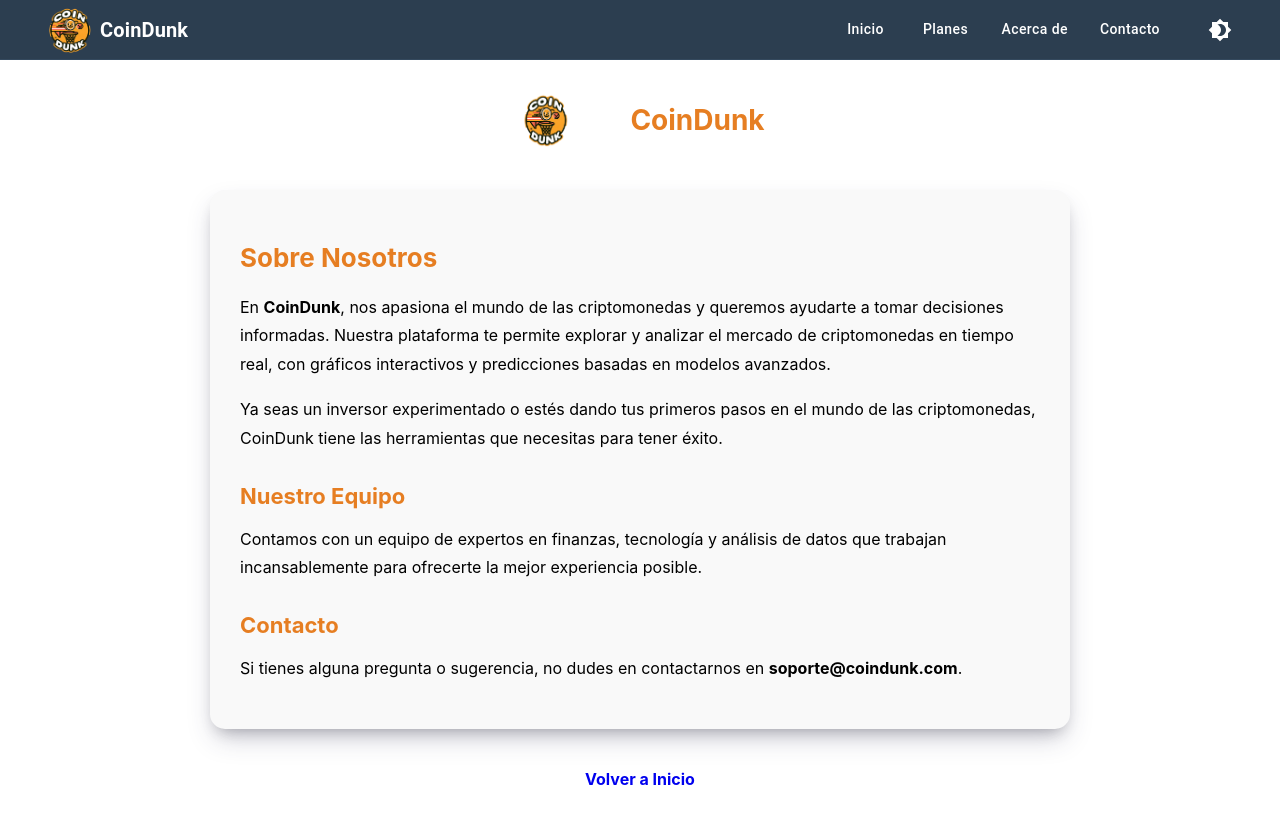
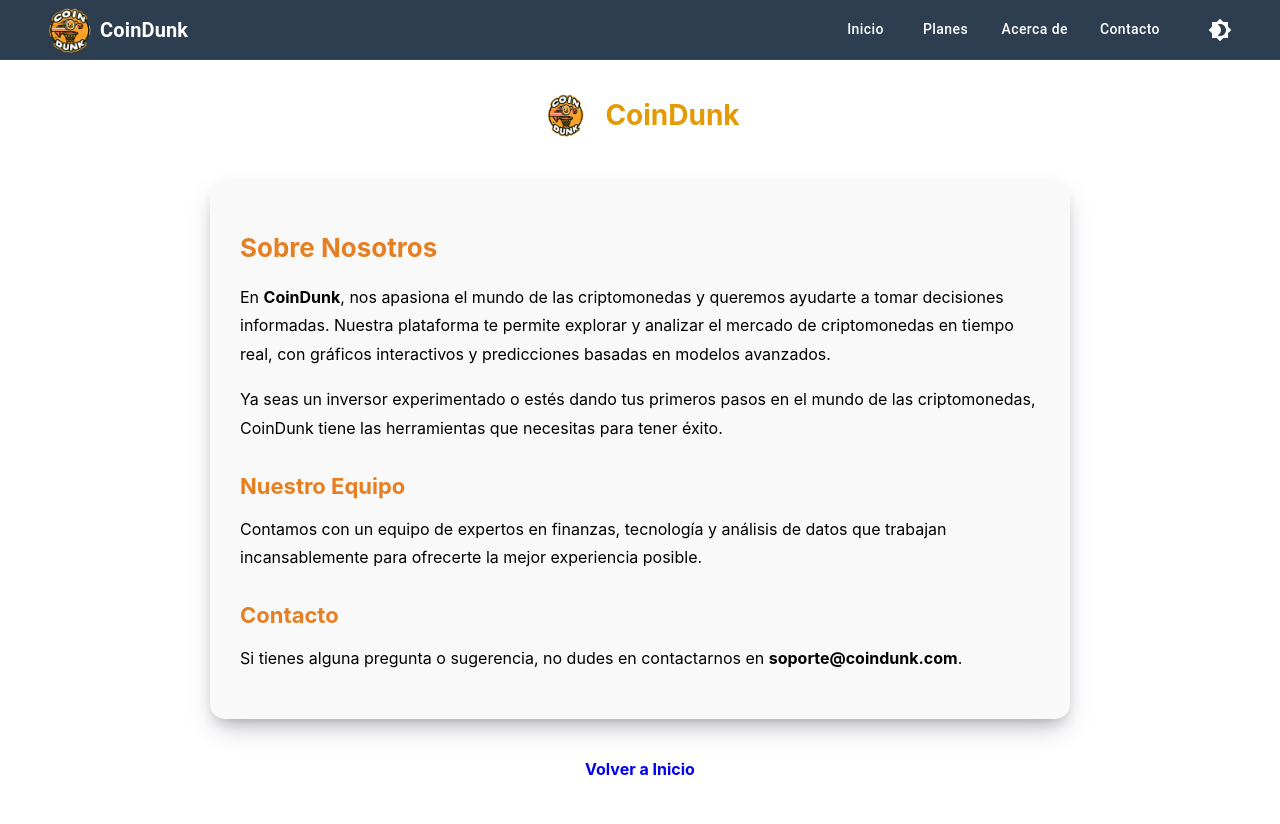
Before and after one commit to MiguelRegueiro/CoinDunk, a React (Create React App) app: page /about in a window 1280 px wide. Shown: the top 824 px of the page. Built offline with nearby package versions, Linux system fonts and the light colour scheme.

Commit message:
about y home logo reajustado

```diff
--- a/src/pages/About.css
+++ b/src/pages/About.css
@@ -11,6 +11,13 @@
     justify-content: center;
     margin-bottom: 40px;
   }
+
+  .header-content {
+    display: flex;
+    align-items: center;
+    gap: 5px; /* Reduce el espacio */
+  }
+
 
   .logo {
     width: 60px;
--- a/src/pages/About.js
+++ b/src/pages/About.js
@@ -17,11 +17,11 @@ const About = () => {
     >
       {/* Encabezado con logo y nombre */}
       <div className="header">
-        <img src={"CoinDunkNB.png"} alt="Logo de CoinDunk" className="logo" />
-        <h1 className="app-name" style={{ color: theme.colors.primary }}>
-          CoinDunk
-        </h1>
+        <div className="header-content">
+        <img src={"CoinDunkNB.png"} alt="Logo de CoinDunk" className="logohome" />
+        <h1 className="app-name">CoinDunk</h1>
       </div>
+    </div>
 
       {/* Contenido de la página About */}
       <div
--- a/src/pages/Home.css
+++ b/src/pages/Home.css
@@ -8,9 +8,23 @@
   display: flex;
   align-items: center;
   justify-content: center;
+  gap: 5px; /* Reduce el espacio entre el logo y el texto */
   margin-bottom: 20px;
   margin-top: 50px;
 }
+.header-content {
+  display: flex;
+  align-items: center;
+  gap: 5px; /* Reduce el espacio */
+}
+
+
+.logohome {
+  width: 50px;
+  height: 50px;
+  margin-right: 0; /* Elimina el margen derecho */
+}
+
 
 .logohome {
   width: 50px;
--- a/src/pages/Home.js
+++ b/src/pages/Home.js
@@ -153,9 +153,12 @@ const Home = () => {
     >
       {/* Encabezado con logo y nombre */}
       <div className="header">
+        <div className="header-content">
         <img src={"CoinDunkNB.png"} alt="Logo de CoinDunk" className="logohome" />
         <h1 className="app-name">Home</h1>
       </div>
+    </div>
+
 
       {/* Gráfico de la criptomoneda seleccionada */}
       <div className="chart-container">
```
